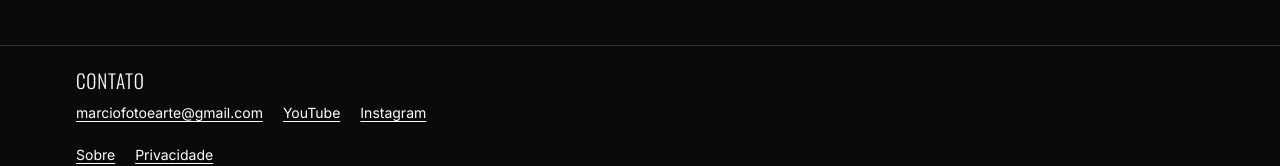
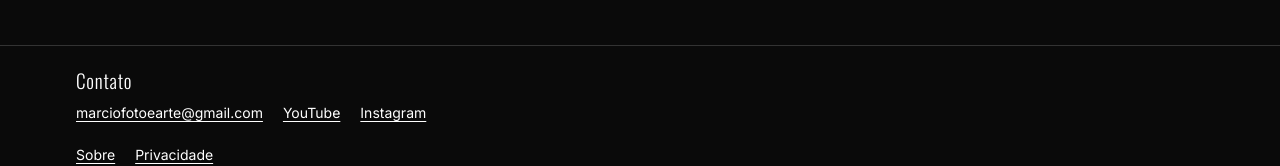
Before and after one commit to EdmarcioCarlos/Site_Fotos, a Next.js app: page / in a window 1280 px wide. Shown: the part 1025-1191 px from the top of the page. Built offline with nearby package versions, Linux system fonts and the light colour scheme; no server answers; the database is empty.

Commit message:
ATT - TIPOGRAFIA
TIPOIGRAFIA IGUAL A DO CADASTRO

```diff
--- a/src/app/globals.css
+++ b/src/app/globals.css
@@ -49,6 +49,10 @@ h3 {
   letter-spacing: 0.04em;
   line-height: 1.15;
   margin: 0;
+}
+
+/* Uppercase apenas onde necessário (ex: hero title) */
+.text-uppercase {
   text-transform: uppercase;
 }
 
--- a/src/app/page.tsx
+++ b/src/app/page.tsx
@@ -49,7 +49,7 @@ export default async function HomePage() {
         </section>
       )}
       <section className="hero container">
-        <h1>ENCONTRE SUAS FOTOS</h1>
+        <h1 className="text-uppercase">ENCONTRE SUAS FOTOS</h1>
         <p>Escolha o evento abaixo e acesse a galeria para ver e comprar as suas fotos.</p>
         <hr className="dots" />
       </section>
```
